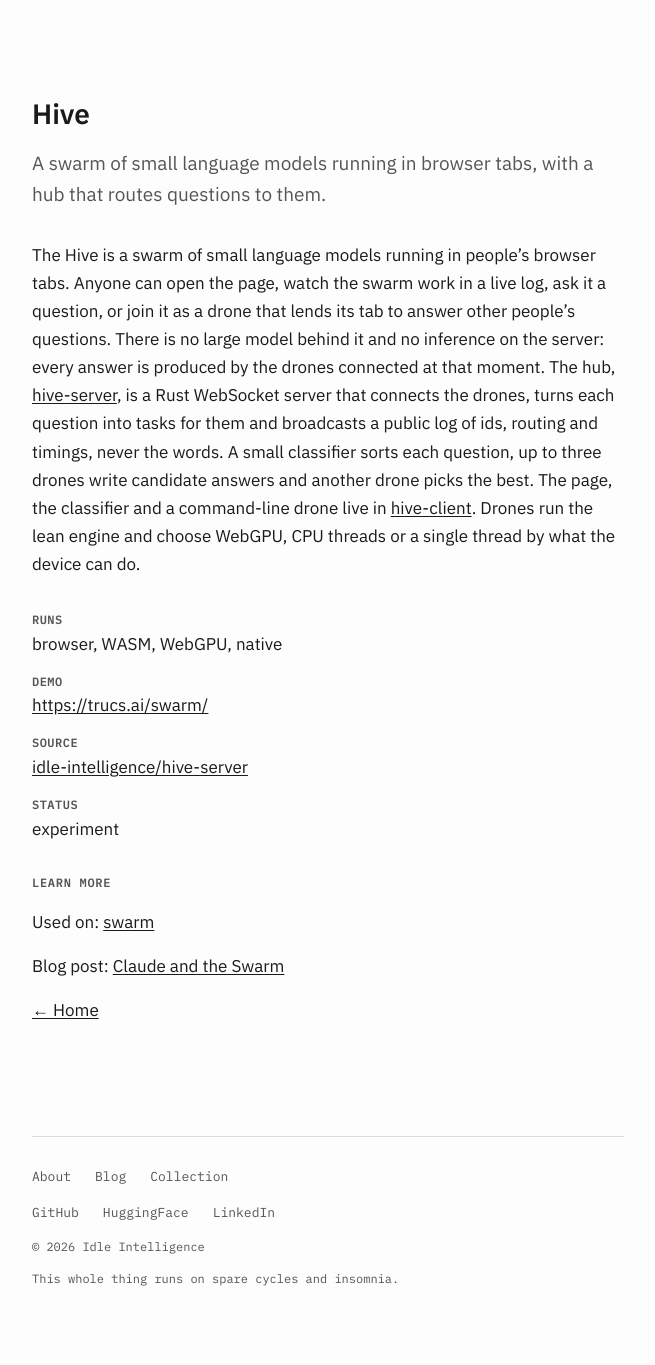
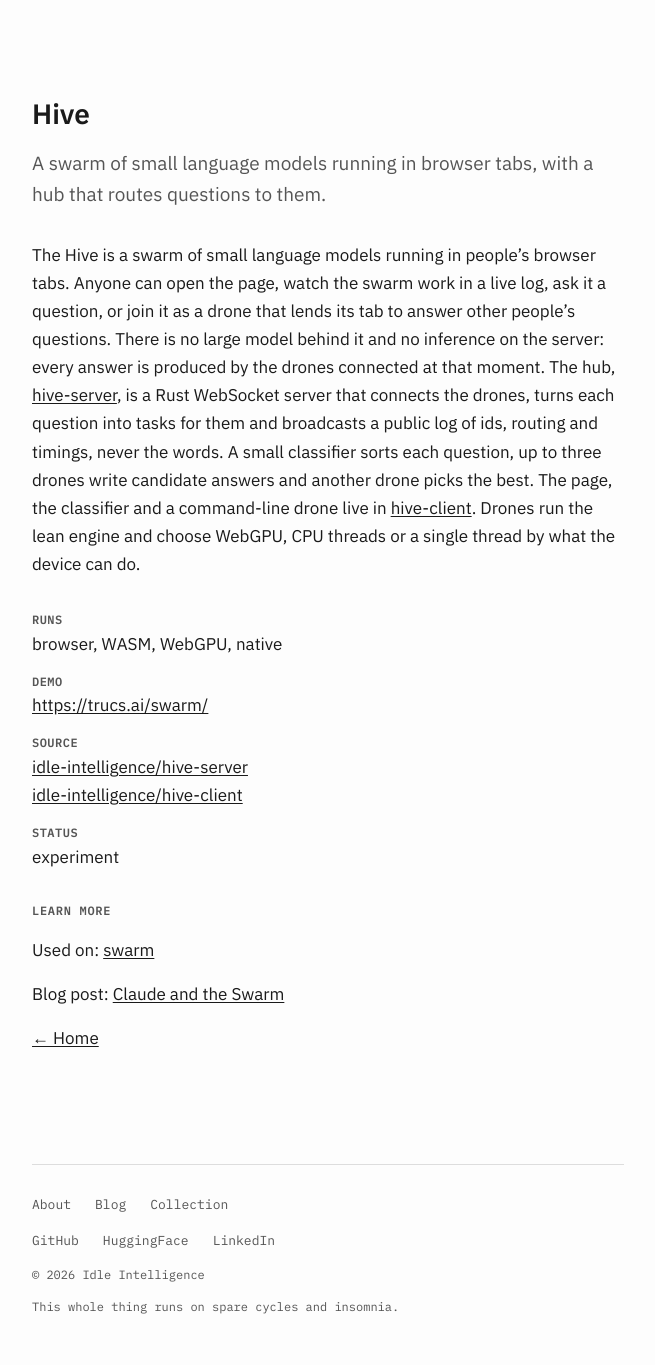
Before and after one commit to idle-intelligence/site, a Jekyll site: the page built from _collection/hive.md, in a window 1280 px wide. Shown: the whole page, without its empty margins (312-967 px from the left). Built offline with Jekyll 4.4.1, drawn with Linux system fonts in a browser that asks for light colours; before the commit the page ends 1337 px from its top, so only the background shows below that.

Commit message:
Hive card: hive-server and hive-client both under Source

```diff
--- a/_collection/hive.md
+++ b/_collection/hive.md
@@ -4,6 +4,8 @@ title: Hive
 kind: code
 task_group: Distributed inference
 repo: idle-intelligence/hive-server
+more_repos:
+  - idle-intelligence/hive-client
 hf: ""
 demo: "https://trucs.ai/swarm/"
 demo_pages: ""
--- a/_layouts/card.html
+++ b/_layouts/card.html
@@ -40,7 +40,7 @@ layout: default
   {% endif %}
   {% if page.demo_pages and page.demo_pages != "" %}<dt>Demo (GitHub Pages)</dt><dd><a href="{{ page.demo_pages }}">{{ page.demo_pages }}</a></dd>{% endif %}
   {% if page.kind == "code" and page.demo and page.demo != "" %}<dt>Demo</dt><dd><a href="{{ page.demo }}">{{ page.demo }}</a></dd>{% endif %}
-  {% if page.repo and page.repo != "" %}<dt>Source</dt><dd><a href="https://github.com/{{ page.repo }}">{{ page.repo }}</a></dd>{% endif %}
+  {% if page.repo and page.repo != "" %}<dt>Source</dt><dd><a href="https://github.com/{{ page.repo }}">{{ page.repo }}</a>{% for r in page.more_repos %}<br><a href="https://github.com/{{ r }}">{{ r }}</a>{% endfor %}</dd>{% endif %}
   {% if page.hf and page.hf != "" %}<dt>HuggingFace</dt><dd><a href="https://huggingface.co/{{ page.hf }}">{{ page.hf }}</a></dd>{% endif %}
   {% if page.dataset and page.dataset != "" %}<dt>Dataset</dt><dd><a href="https://huggingface.co/datasets/{{ page.dataset }}">{{ page.dataset }}</a></dd>{% endif %}
   {% if page.perf_highlight and page.perf_highlight != "" %}<dt>Perf</dt><dd>{{ page.perf_highlight }}</dd>{% endif %}
```
